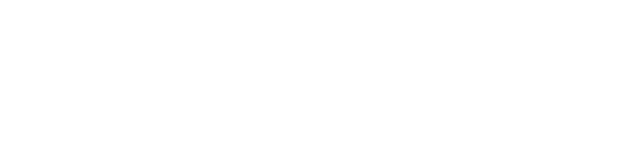
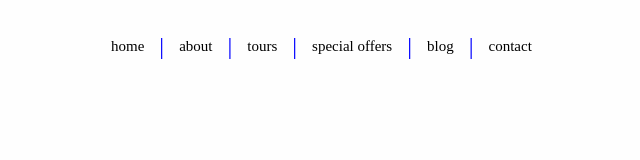
Before and after one commit to DustinStarnes/git_assignment, a plain HTML site: page index.html in a window 1280 px wide. Shown: the whole page, without its empty margins (17-657 px from the left). Drawn offline with Linux system fonts and the light colour scheme.

Commit message:
added the structure and styles for sass, basic nav bar and added a off white background color for the site

```diff
--- a/index.html
+++ b/index.html
@@ -5,10 +5,27 @@
     <meta name="viewport" content="width=device-width, initial-scale=1.0" />
     <meta http-equiv="X-UA-Compatible" content="ie=edge" />
     <title>Document</title>
+    <link rel="stylesheet" href="css/styles.css" />
   </head>
   <body>
     <!--Dustin-->
-    <section></section>
+    <section>
+      <nav>
+        <div class="lonks">
+          <a href="#">home</a>
+          <span> | </span>
+          <a href="#">about</a>
+          <span> | </span>
+          <a href="#">tours</a>
+          <span> | </span>
+          <a href="#">special offers</a>
+          <span> | </span>
+          <a href="#">blog</a>
+          <span> | </span>
+          <a href="#">contact</a>
+        </div>
+      </nav>
+    </section>
     <section></section>
     <section></section>
     <!--Sowmya-->
--- /dev/null
+++ b/sass/nav.scss
@@ -0,0 +1,27 @@
+nav {
+  width: 80%;
+  height: 92px;
+  margin: auto;
+  display: flex;
+  align-items: center;
+  justify-content: space-between;
+
+  .lonks {
+    display: flex;
+    align-items: center;
+    justify-content: center;
+    text-transform: lowercase;
+
+    a {
+      text-decoration: none;
+      color: black;
+      font-size: 15px;
+    }
+
+    span {
+      margin: 0px 15px;
+      color: blue;
+      font-size: 24px;
+    }
+  }
+}
--- /dev/null
+++ b/sass/structure.scss
@@ -0,0 +1,21 @@
+* {
+  margin: 0;
+  padding: 0;
+  box-sizing: border-box;
+}
+
+html,
+body {
+  height: 100%;
+  background-color: #fefefe;
+}
+
+h1,
+h2,
+h3,
+h4,
+h5,
+h6,
+p {
+  margin-bottom: 16px;
+}
--- a/sass/styles.scss
+++ b/sass/styles.scss
@@ -0,0 +1,2 @@
+@import "structure.scss";
+@import "nav.scss";
```
Also changed, not shown: css/nav.css (added), css/styles.css (added), sass/stucture.scss (deleted), 1 other file.
